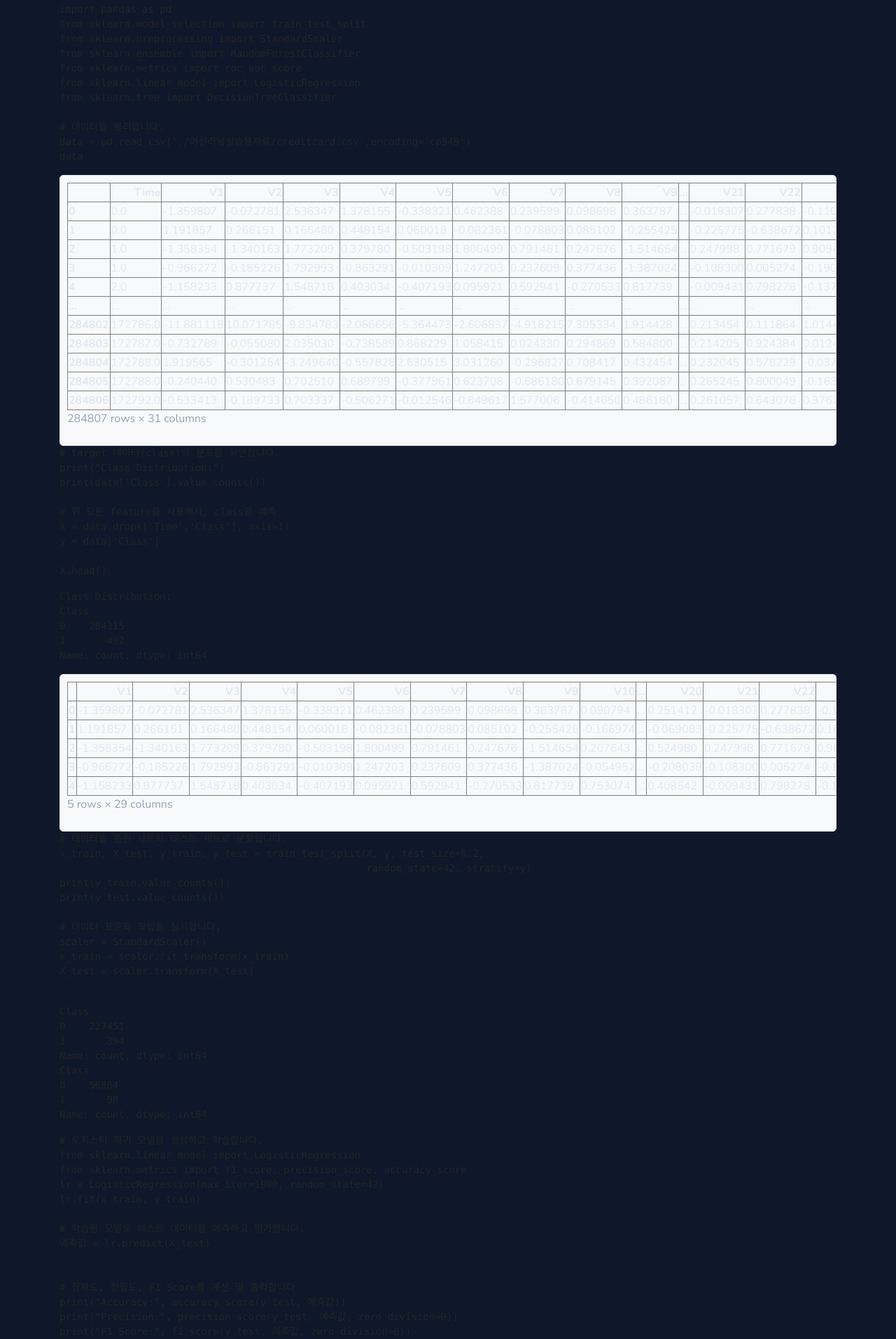
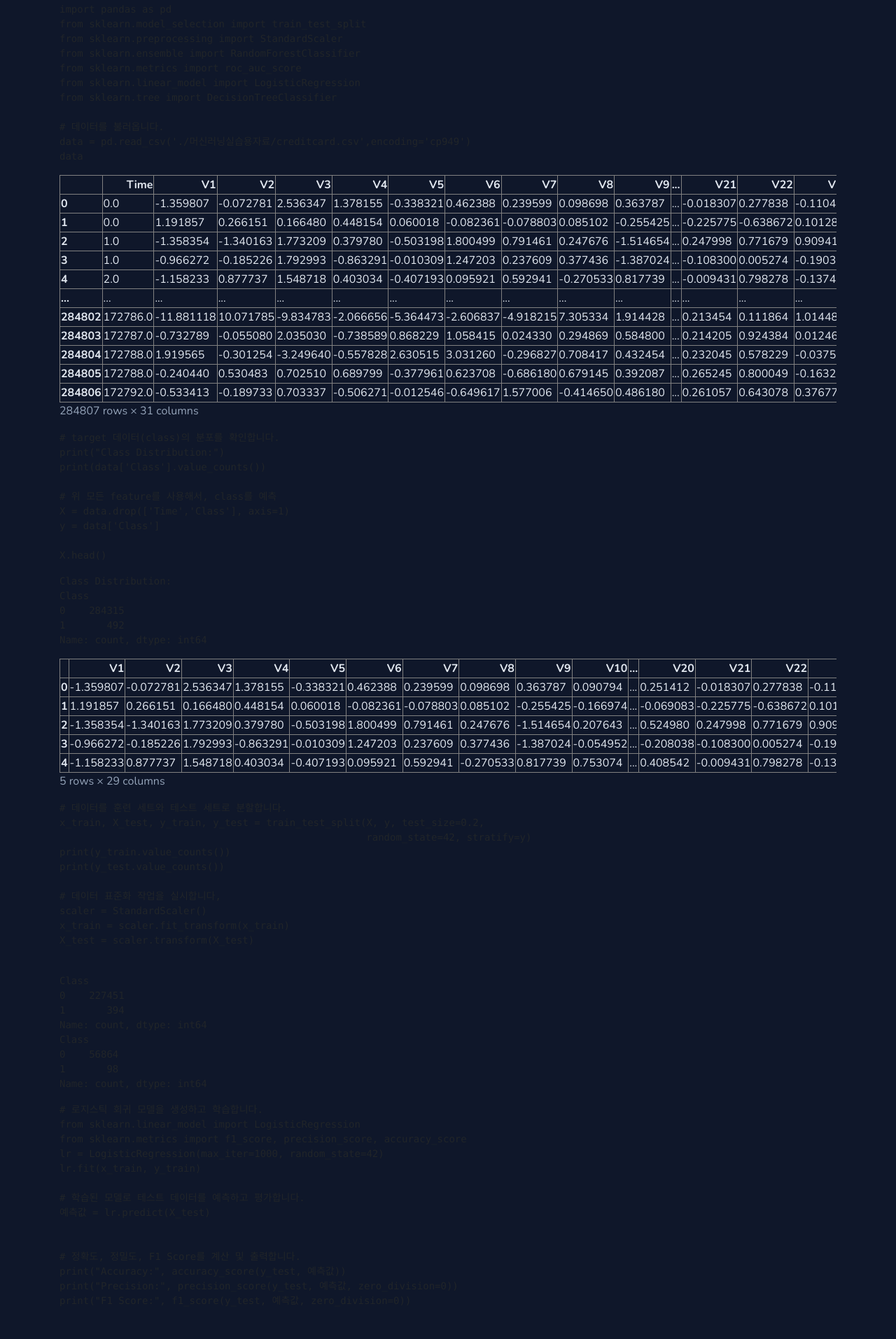
Before and after one commit to lee-myeong-eun/lee-myeong-eun.github.io, a Jekyll site: the page built from _pages/machine_learning/10. 신용카드이상탐지.md, in a window 1280 px wide. Shown: the part 741-2654 px from the top of the page at 70% size. Built offline with Jekyll 4.4.1, drawn with Linux system fonts in a browser that asks for light colours.

Commit message:
Update scroll format to match native site CSS for code blocks

````diff
--- a/_pages/machine_learning/10. 신용카드이상탐지.md
+++ b/_pages/machine_learning/10. 신용카드이상탐지.md
@@ -3,17 +3,6 @@ layout: default
 title: 10. 신용카드이상탐지
 permalink: /assignments/machine-learning/credit-card-anomaly-detection/
 ---
-
-<style>
-.scrollable-output {
-  max-height: 400px;
-  overflow-y: auto;
-  background-color: #f8f9fa;
-  padding: 10px;
-  border-radius: 5px;
-  border: 1px solid #e9ecef;
-}
-</style>
 
 # 실습 1 신용카드 이상 탐지
 
@@ -38,7 +27,7 @@ data = pd.read_csv('./머신러닝실습용자료/creditcard.csv',encoding='cp94
 data
 ```
 
-<div class="scrollable-output">
+<div style="max-height: 400px; overflow-y: auto;">
 <div>
 <style scoped>
     .dataframe tbody tr th:only-of-type {
@@ -371,7 +360,7 @@ Class
 Name: count, dtype: int64
 ```
 
-<div class="scrollable-output">
+<div style="max-height: 400px; overflow-y: auto;">
 <div>
 <style scoped>
     .dataframe tbody tr th:only-of-type {
````
